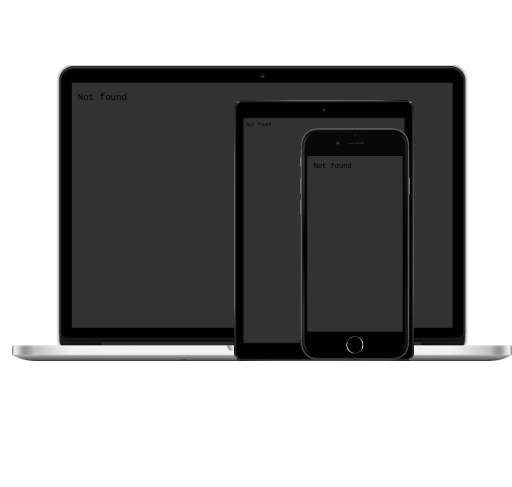
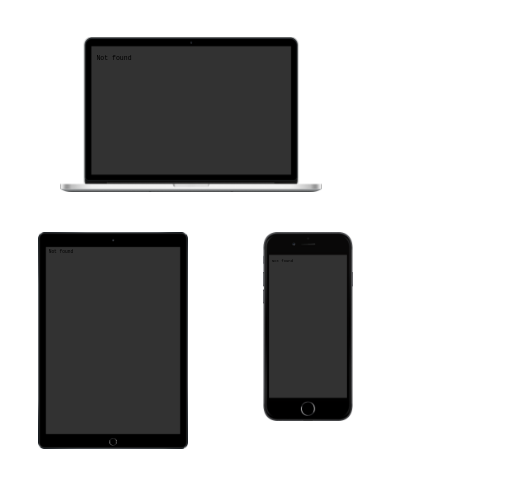
Before and after one commit to TerryScrimsher/angular_device_preview, a plain HTML site: page index.html in a window 390 px wide. Shown: the part 57-544 px from the top of the page, 512 px wide, since content can reach past the window. Drawn offline with Linux system fonts and the light colour scheme.

Commit message:
Number four I believe

```diff
--- a/css/styles.css
+++ b/css/styles.css
@@ -28,7 +28,7 @@ iframe {
   height: 663px;
   position: absolute;
   left: 3%;
-  bottom: 7%;
+  top: 100px;
   background-repeat: no-repeat;
   overflow: hidden;
   transform-origin: bottom left;
@@ -39,7 +39,7 @@ iframe {
   height: 546px;
   position: absolute;
   left: 63%;
-  bottom: 7%;
+  top: 217px;
   background-repeat: no-repeat;
   overflow: hidden;
   transform-origin: bottom left;
@@ -50,7 +50,7 @@ iframe {
   height: 451px;
   position: absolute;
   left: 85%;
-  bottom: 7%;
+  top: 312px;
   background-repeat: no-repeat;
   overflow: hidden;
   transform-origin: bottom left;
@@ -95,18 +95,26 @@ iframe {
   .desktop {
     background-size: contain;
     width: 800px;
+    height: 474px;
+    top: 178px;
+    bottom: 0px;
   }
   .tablet {
     background-size: contain;
-    bottom: 16.5%;
+    bottom: 0px;
     width: 300px;
     left: 60%;
+    height: 435px;
+    top: 217px;
   }
   .mobile {
     background-size: contain;
     bottom: 21.2%;
     width: 180px;
     left: 77%;
+    height: 380px;
+    bottom: 0px;
+    top: 272px;
   }
   .desktop .iframe-container {
     width: 869px;
@@ -144,7 +152,7 @@ iframe {
     background-size: contain;
     bottom: 24.7%;
     width: 110px;
-    left: 77%;
+    left: 78%;
   }
   .desktop .iframe-container {
     width: 544px;
@@ -164,3 +172,89 @@ iframe {
 
 
 }
+
+@media screen and (max-width: 600px) {
+  .desktop {
+    background-size: contain;
+    width: 270px;
+    position: static;
+    margin: 40px auto;
+    height: 155px;
+  }
+  .tablet {
+    background-size: contain;
+    bottom: 20.7%;
+    width: 150px;
+    position: static;
+    margin: 0px auto;
+    height: 218px;
+  }
+  .mobile {
+    background-size: contain;
+    bottom: 28.7%;
+    width: 90px;
+    position: static;
+    margin: 0px auto;
+    height: 189px;
+  }
+  .desktop .iframe-container {
+    width: 145%;
+    height: 162%;
+    margin: -40px 0 0px -57px;
+    transform: scale(.5) translate(-4.3%,-9.7%);
+  }
+  .tablet .iframe-container {
+    width: 255%;
+    height: 247%;
+    margin: -15px 0 0 -2px;
+  }
+  .mobile .iframe-container {
+    width: 280%;
+    height: 249%;
+    margin: -105px -57px;
+    transform: scale(.3) translate(-32.6%,-26%);
+  }
+}
+
+@media screen and (max-width: 420px) {
+  .desktop {
+    background-size: contain;
+    width: 270px;
+    position: static;
+    margin: 40px auto;
+    height: 155px;
+  }
+  .tablet {
+    background-size: contain;
+    bottom: 20.7%;
+    width: 150px;
+    position: static;
+    margin: 0px auto;
+    height: 218px;
+  }
+  .mobile {
+    background-size: contain;
+    bottom: 28.7%;
+    width: 90px;
+    position: static;
+    margin: 0px auto;
+    height: 189px;
+  }
+  .desktop .iframe-container {
+    width: 145%;
+    height: 162%;
+    margin: -40px 0 0px -57px;
+    transform: scale(.5) translate(-4.3%,-9.7%);
+  }
+  .tablet .iframe-container {
+    width: 255%;
+    height: 247%;
+    margin: -15px 0 0 -2px;
+  }
+  .mobile .iframe-container {
+    width: 280%;
+    height: 249%;
+    margin: -105px -57px;
+    transform: scale(.3) translate(-32.6%,-26%);
+  }
+}
```
